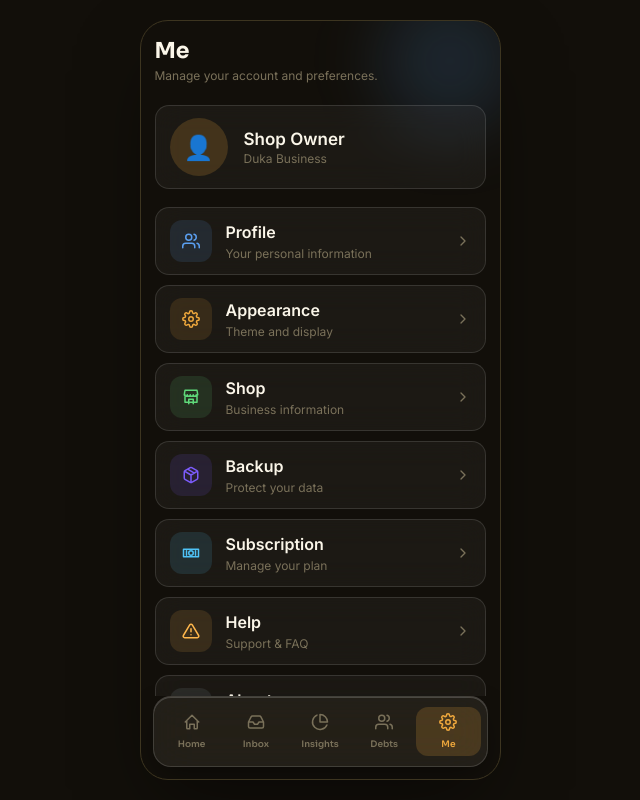
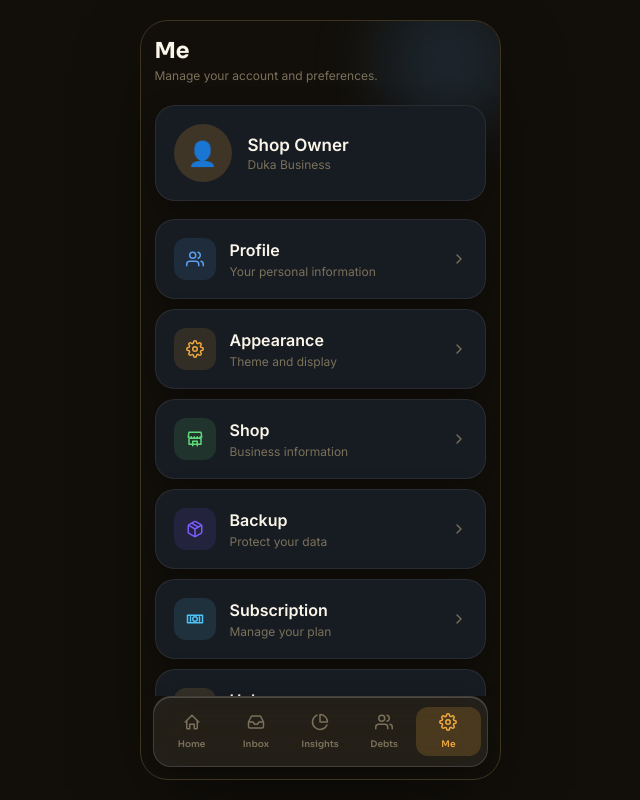
Before and after one commit to bred9702-svg/Duka-app-fin, a React (Vite) app: page /me in a window 1280 px wide. Shown: the whole page, without its empty margins (320-960 px from the left). Built offline with nearby package versions, Linux system fonts and the light colour scheme; no server answers; the database is empty.

Commit message:
Update Card.jsx

```diff
--- a/src/components/ui/Card.jsx
+++ b/src/components/ui/Card.jsx
@@ -1,23 +1,21 @@
-export default function Card({ children, style = {}, onClick, glass = true }) {
-  const base = glass
-    ? {
-        background: 'var(--glass-fill-soft)',
-        backdropFilter: 'blur(14px)',
-        WebkitBackdropFilter: 'blur(14px)',
-        border: '1px solid var(--glass-border)',
-      }
-    : {
-        background: 'var(--bg-surface)',
-        border: '1px solid var(--line)',
-      }
+import { UI, colors, radius, shadows } from '../../theme'
+
+export default function Card({
+  children,
+  style = {},
+  onClick,
+}) {
   return (
     <div
       onClick={onClick}
       style={{
-        borderRadius: 'var(--radius-lg)',
-        padding: '12px 14px',
-        cursor: onClick ? 'pointer' : 'default',
-        ...base,
+        background: colors.surface,
+        border: `1px solid ${colors.border}`,
+        borderRadius: radius.lg ?? UI.radius,
+        padding: UI.cardPadding,
+        boxShadow: shadows.card,
+        transition:
+          'transform .18s ease, box-shadow .18s ease',
         ...style,
       }}
     >
```
